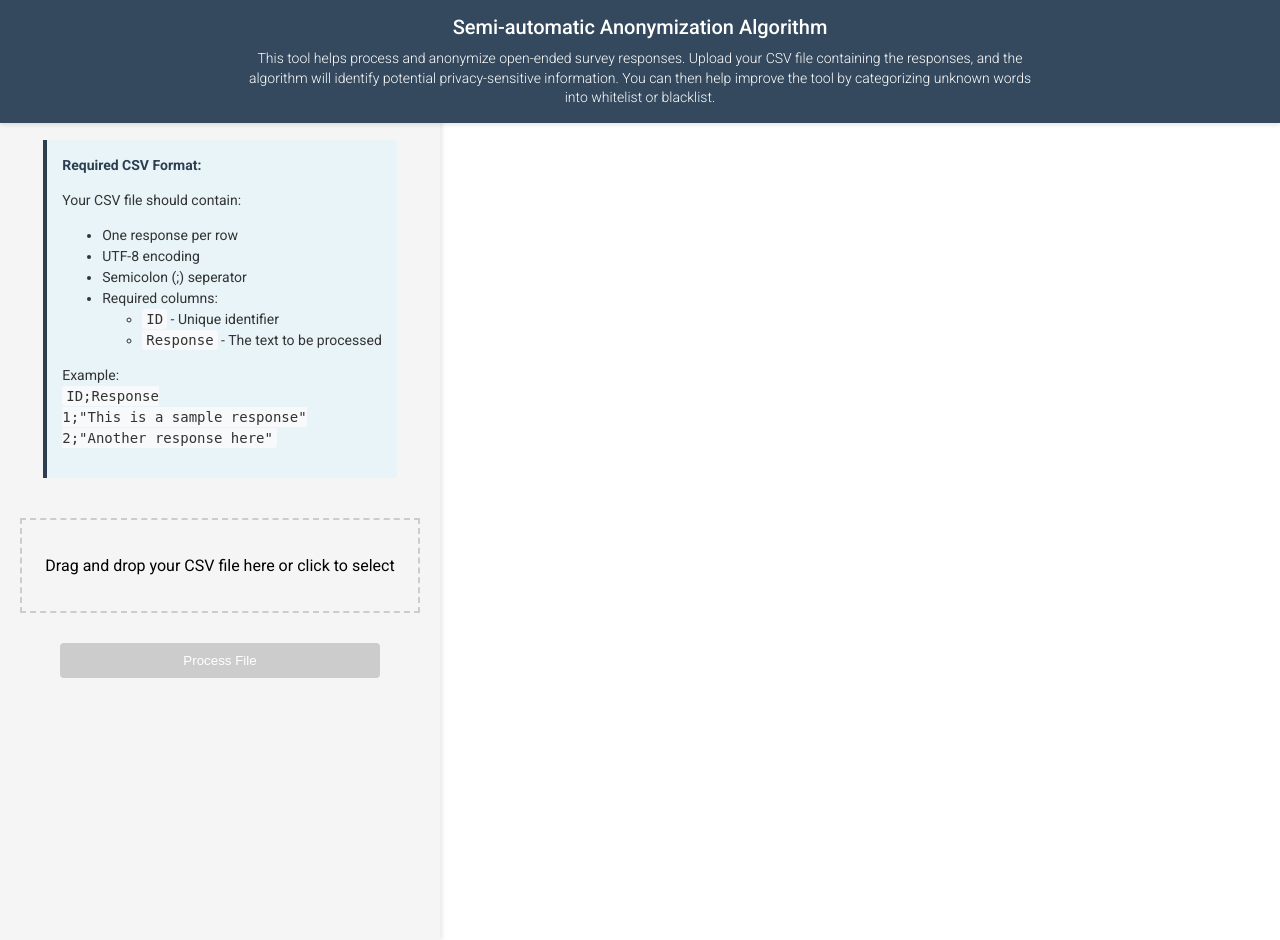
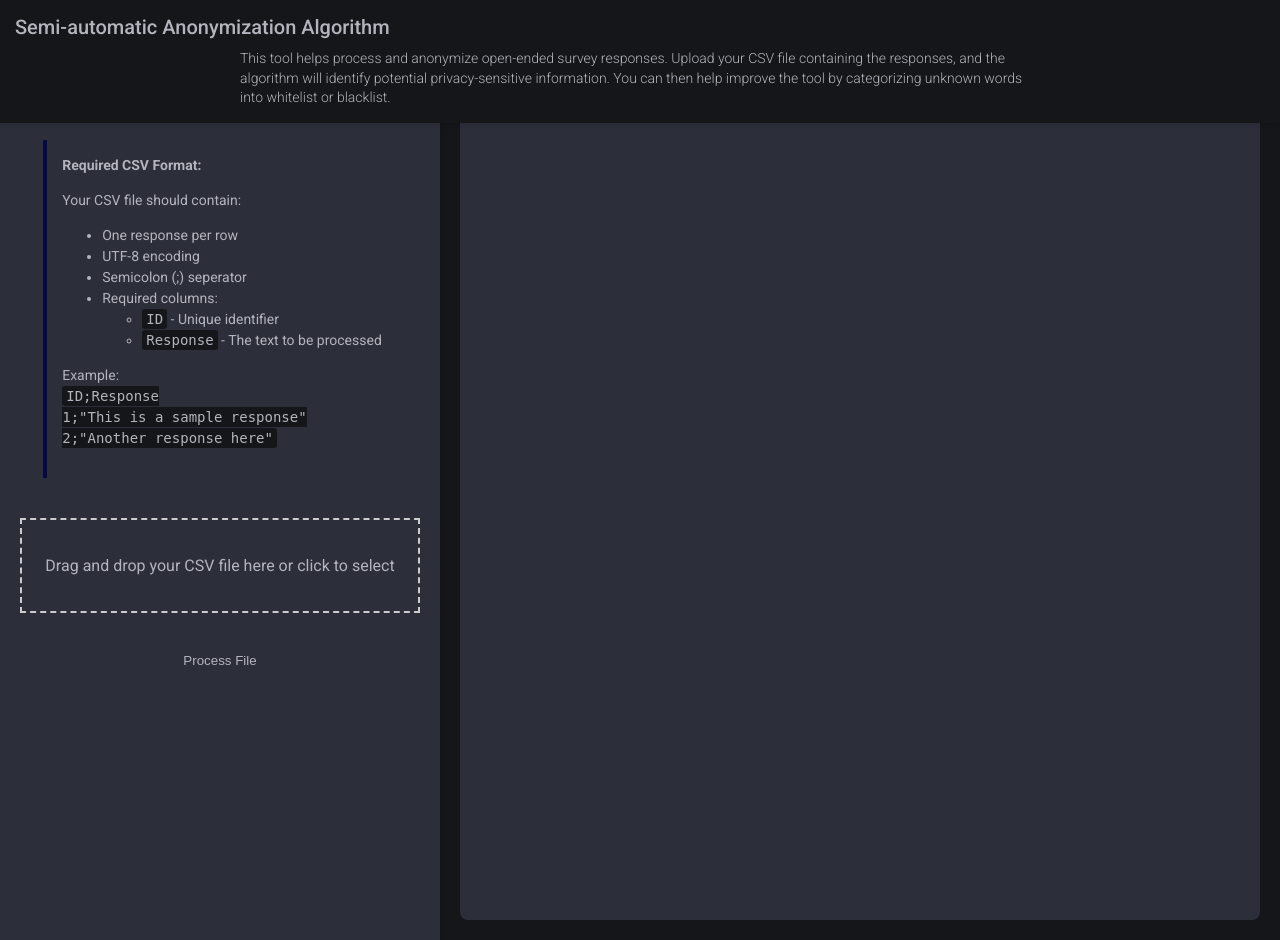
Before and after one commit to uashogeschoolutrecht/SEAA, a Flask app: page / in a window 1280 px wide. Run offline with Flask 3, Linux system fonts and the light colour scheme.

Commit message:
updated colors

```diff
--- a/templates/index.html
+++ b/templates/index.html
@@ -11,6 +11,8 @@
             display: flex;
             min-height: 100vh;
             font-family: 'Roboto', sans-serif;
+            background-color: #141619;  /* Dark background */
+            color: #B3B4BD;  /* Light text */
         }
 
         .header {
@@ -18,10 +20,10 @@
             top: 0;
             left: 0;
             right: 0;
-            background-color: #34495e;
-            color: white;
+            background-color: #141619;  /* Dark header background */
+            color: #B3B4BD;  /* Light text color */
             padding: 15px;
-            text-align: center;
+            text-align: left;
             z-index: 1000;
             box-shadow: 0 2px 4px rgba(0,0,0,0.1);
         }
@@ -45,7 +47,7 @@
         .left-banner {
             margin-top: 100px;
             width: 400px;
-            background-color: #f5f5f5;
+            background-color: #2C2E3A;  /* Darker sidebar */
             padding: 20px;
             box-shadow: 2px 0 5px rgba(0,0,0,0.1);
             display: flex;
@@ -53,11 +55,15 @@
             align-items: center;
             position: relative;
             min-height: 100vh;
+            color: #B3B4BD;  /* Light text color */
         }
         .main-content {
             flex: 1;
             padding: 20px;
             margin-top: 100px;
+            background-color: #2C2E3A;
+            border-radius: 8px;
+            margin: 20px;
         }
         .title {
             font-size: 24px;
@@ -116,17 +122,17 @@
             margin: 10px;
             cursor: pointer;
             width: 80%;
-            background-color: #4CAF50;
-            color: white;
+            background-color: #050A44;  /* Dark blue buttons */
+            color: #B3B4BD;
             border: none;
             border-radius: 4px;
         }
         .button:disabled {
-            background-color: #cccccc;
+            background-color: #2C2E3A;  /* Disabled state */
             cursor: not-allowed;
         }
         .button:hover:not(:disabled) {
-            background-color: #45a049;
+            background-color: #0A21C0;  /* Lighter blue on hover */
         }
         .dict-expansion {
             margin-top: 20px;
@@ -160,6 +166,12 @@
             font-weight: bold;
             font-size: 14px;
             transition: background-color 0.2s;
+            background-color: #050A44;
+            color: #B3B4BD;
+        }
+
+        .decision-button:hover {
+            background-color: #0A21C0;
         }
 
         .whitelist-button {
@@ -208,26 +220,27 @@
         }
 
         .csv-info {
-            background-color: #e8f4f8;
-            border-left: 4px solid #2c3e50;
+            background-color: #2C2E3A;  /* Updated info box */
+            border-left: 4px solid #050A44;
             padding: 15px;
             margin: 20px 0;
             border-radius: 0 4px 4px 0;
             font-size: 14px;
             line-height: 1.5;
-            color: #333;
+            color: #B3B4BD;
         }
 
         .csv-info h4 {
             margin: 0 0 10px 0;
-            color: #2c3e50;
+            color: #B3B4BD;
         }
 
         .csv-info code {
-            background-color: #f8f9fa;
+            background-color: #141619;
             padding: 2px 4px;
             border-radius: 3px;
             font-family: monospace;
+            color: #B3B4BD;
         }
 
         .word-input {
```
